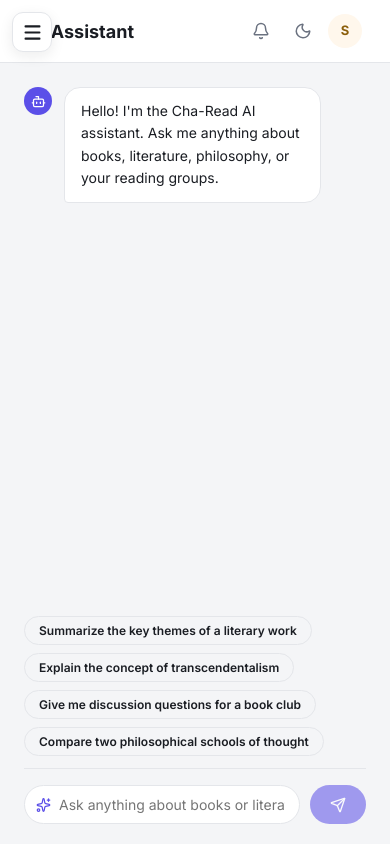
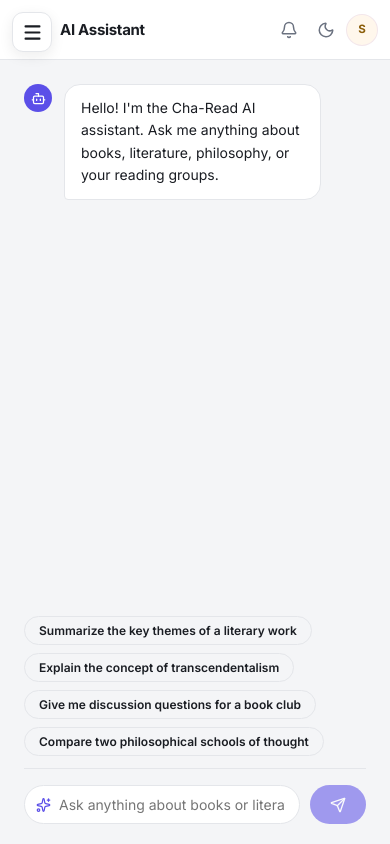
Before and after one commit to GetnetYideg/charead-group-reading-system, a React (Vite) app in the folder Frontend/: page /ai in a window 390 px wide. Built offline with nearby package versions, Linux system fonts and the light colour scheme; sample sign-in values are in the browser's storage.

Commit message:
fixed the responsiveness to go with  sidebar

```diff
--- a/Frontend/src/components/Layout/TopBar.css
+++ b/Frontend/src/components/Layout/TopBar.css
@@ -1,93 +1,508 @@
+
+
 .topbar {
+  min-height: 72px;
+
+  width: 100%;
+
+  padding:
+    0 28px;
+
   display: flex;
   align-items: center;
   justify-content: space-between;
-  padding: 14px 28px;
-  background: var(--surface);
-  border-bottom: 1px solid var(--border);
+
+  gap: 20px;
+
+  background: var(
+    --surface,
+    #ffffff
+  );
+
+  border-bottom: 1px solid var(
+    --border,
+    #e7e5eb
+  );
+
   position: sticky;
+
   top: 0;
-  z-index: 100;
+
+  z-index: 900;
+
+  box-sizing: border-box;
 }
 
+
+/* =========================================
+   LEFT SIDE
+========================================= */
+
 .topbar-left {
+  min-width: 0;
+
   display: flex;
   align-items: center;
+
   gap: 12px;
 }
 
+.topbar-heading {
+  display: flex;
+  align-items: center;
+
+  gap: 10px;
+
+  min-width: 0;
+}
+
+
+/* =========================================
+   TITLE
+========================================= */
+
 .topbar-title {
+  margin: 0;
+
+  color: var(
+    --text,
+    #17151a
+  );
+
   font-size: 18px;
+
   font-weight: 700;
-  color: var(--text);
+
+  line-height: 1.2;
+
+  letter-spacing: -0.4px;
+
+  white-space: nowrap;
+
+  overflow: hidden;
+
+  text-overflow: ellipsis;
 }
+
+
+/* =========================================
+   BADGE
+========================================= */
 
 .topbar-badge {
   display: inline-flex;
   align-items: center;
-  gap: 5px;
-  background: #D1FAE5;
-  color: #065F46;
-  font-size: 11px;
-  font-weight: 600;
-  padding: 3px 10px;
-  border-radius: 99px;
+
+  gap: 6px;
+
+  flex-shrink: 0;
+
+  padding:
+    4px 10px;
+
+  background: #d1fae5;
+
+  color: #065f46;
+
+  font-size: 10.5px;
+
+  font-weight: 650;
+
+  line-height: 1;
+
+  border-radius: 999px;
 }
 
 .topbar-badge::before {
   content: '';
-  display: inline-block;
+
   width: 6px;
   height: 6px;
+
+  flex-shrink: 0;
+
   border-radius: 50%;
-  background: #10B981;
+
+  background: #10b981;
 }
+
+
+/* =========================================
+   RIGHT SIDE
+========================================= */
 
 .topbar-right {
   display: flex;
   align-items: center;
-  gap: 8px;
+
+  justify-content: flex-end;
+
+  gap: 7px;
+
+  flex-shrink: 0;
 }
 
+
+/* =========================================
+   SEARCH
+========================================= */
+
 .topbar-search {
+  height: 36px;
+
+  min-width: 0;
+
   display: flex;
   align-items: center;
+
   gap: 8px;
-  background: var(--bg);
-  border: 1px solid var(--border);
-  border-radius: var(--radius-sm);
-  padding: 7px 12px;
-  color: var(--text-muted);
+
+  padding:
+    0 11px;
+
+  background: var(
+    --bg,
+    #f8f6fb
+  );
+
+  border: 1px solid var(
+    --border,
+    #e7e5eb
+  );
+
+  border-radius: 9px;
+
+  color: var(
+    --text-muted,
+    #99939f
+  );
+
+  transition:
+    border-color 0.18s ease,
+    background 0.18s ease,
+    box-shadow 0.18s ease;
+}
+
+.topbar-search:focus-within {
+  background: var(
+    --surface,
+    #ffffff
+  );
+
+  border-color: #c4b5fd;
+
+  box-shadow:
+    0 0 0 3px
+    rgba(124, 58, 237, 0.08);
 }
 
 .topbar-search input {
+  width: 180px;
+
+  min-width: 0;
+
   border: none;
+
+  outline: none;
+
   background: transparent;
-  outline: none;
-  font-size: 13px;
-  color: var(--text);
-  width: 180px;
+
+  color: var(
+    --text,
+    #17151a
+  );
+
+  font-size: 12.5px;
+
+  font-family: inherit;
 }
 
 .topbar-search input::placeholder {
-  color: var(--text-muted);
+  color: var(
+    --text-muted,
+    #99939f
+  );
 }
 
+
+/* =========================================
+   ICON BUTTONS
+========================================= */
+
 .topbar-icon {
-  width: 34px;
-  height: 34px;
+  width: 36px;
+  height: 36px;
+
+  padding: 0;
+
   display: flex;
   align-items: center;
   justify-content: center;
-  border-radius: 8px;
-  color: var(--text-secondary);
+
+  border: 1px solid transparent;
+
+  border-radius: 9px;
+
+  background: transparent;
+
+  color: var(
+    --text-secondary,
+    #6f6975
+  );
+
+  cursor: pointer;
+
+  transition:
+    background 0.18s ease,
+    border-color 0.18s ease,
+    color 0.18s ease,
+    transform 0.15s ease;
 }
+
+.topbar-icon:hover {
+  background: var(
+    --bg,
+    #f7f5fa
+  );
+
+  border-color: var(
+    --border,
+    #e7e5eb
+  );
+
+  color: var(
+    --text,
+    #17151a
+  );
+}
+
+.topbar-icon:active {
+  transform: scale(0.94);
+}
+
+.topbar-icon:focus-visible {
+  outline: 2px solid var(
+    --accent-purple,
+    #7c3aed
+  );
+
+  outline-offset: 2px;
+}
+
+
+/* =========================================
+   AVATAR BUTTON
+========================================= */
+
+.topbar-avatar-button {
+  width: 38px;
+  height: 38px;
+
+  padding: 0;
+
+  display: flex;
+  align-items: center;
+  justify-content: center;
+
+  border: none;
+
+  background: transparent;
+
+  border-radius: 50%;
+
+  cursor: pointer;
+
+  transition:
+    transform 0.18s ease;
+}
+
+.topbar-avatar-button:hover {
+  transform: scale(1.04);
+}
+
+.topbar-avatar-button:active {
+  transform: scale(0.96);
+}
+
+.topbar-avatar-button:focus-visible {
+  outline: 2px solid var(
+    --accent-purple,
+    #7c3aed
+  );
+
+  outline-offset: 2px;
+}
+
+
+/* =========================================
+   TOPBAR AVATAR
+========================================= */
 
 .topbar-avatar {
   width: 34px;
   height: 34px;
-  font-size: 13px;
-  background: var(--brand-faint);
-  color: var(--brand);
+
+  font-size: 11.5px;
+
   font-weight: 700;
+
+  background: var(
+    --brand-faint,
+    #f0e8ff
+  );
+
+  color: var(
+    --brand,
+    #6d28d9
+  );
+
+  border: 1px solid
+    rgba(109, 40, 217, 0.08);
+
+  overflow: hidden;
 }
+
+.topbar-avatar img {
+  width: 100%;
+  height: 100%;
+
+  display: block;
+
+  object-fit: cover;
+
+  border-radius: 50%;
+}
+
+
+/* =========================================
+   TABLET
+========================================= */
+
+@media (max-width: 900px) {
+
+  .topbar {
+    min-height: 64px;
+
+    padding:
+      0 20px 0 70px;
+
+    gap: 12px;
+  }
+
+  .topbar-title {
+    font-size: 17px;
+  }
+
+  .topbar-search input {
+    width: 150px;
+  }
+}
+
+
+/* =========================================
+   MOBILE
+========================================= */
+
+@media (max-width: 600px) {
+
+  .topbar {
+    min-height: 60px;
+
+    padding:
+      0 12px 0 64px;
+
+    gap: 10px;
+  }
+
+  .topbar-title {
+    font-size: 16px;
+
+    letter-spacing: -0.3px;
+  }
+
+  .topbar-badge {
+    display: none;
+  }
+
+  .topbar-right {
+    gap: 3px;
+  }
+
+  .topbar-search {
+    width: 36px;
+
+    height: 36px;
+
+    padding: 0;
+
+    justify-content: center;
+
+    border: none;
+
+    background: transparent;
+  }
+
+  .topbar-search input {
+    display: none;
+  }
+
+  .topbar-search:focus-within {
+    background: transparent;
+
+    border: none;
+
+    box-shadow: none;
+  }
+
+  .topbar-icon {
+    width: 34px;
+    height: 34px;
+  }
+
+  .topbar-avatar-button {
+    width: 36px;
+    height: 36px;
+  }
+
+  .topbar-avatar {
+    width: 32px;
+    height: 32px;
+  }
+}
+
+
+/* =========================================
+   VERY SMALL PHONES
+========================================= */
+
+@media (max-width: 400px) {
+
+  .topbar {
+    padding-left: 60px;
+  }
+
+  .topbar-title {
+    max-width: 115px;
+
+    font-size: 15px;
+  }
+
+  .topbar-search {
+    display: none;
+  }
+}
+
+
+/* =========================================
+   REDUCED MOTION
+========================================= */
+
+@media (prefers-reduced-motion: reduce) {
+
+  .topbar,
+  .topbar-search,
+  .topbar-icon,
+  .topbar-avatar-button {
+    transition: none;
+  }
+}
```
